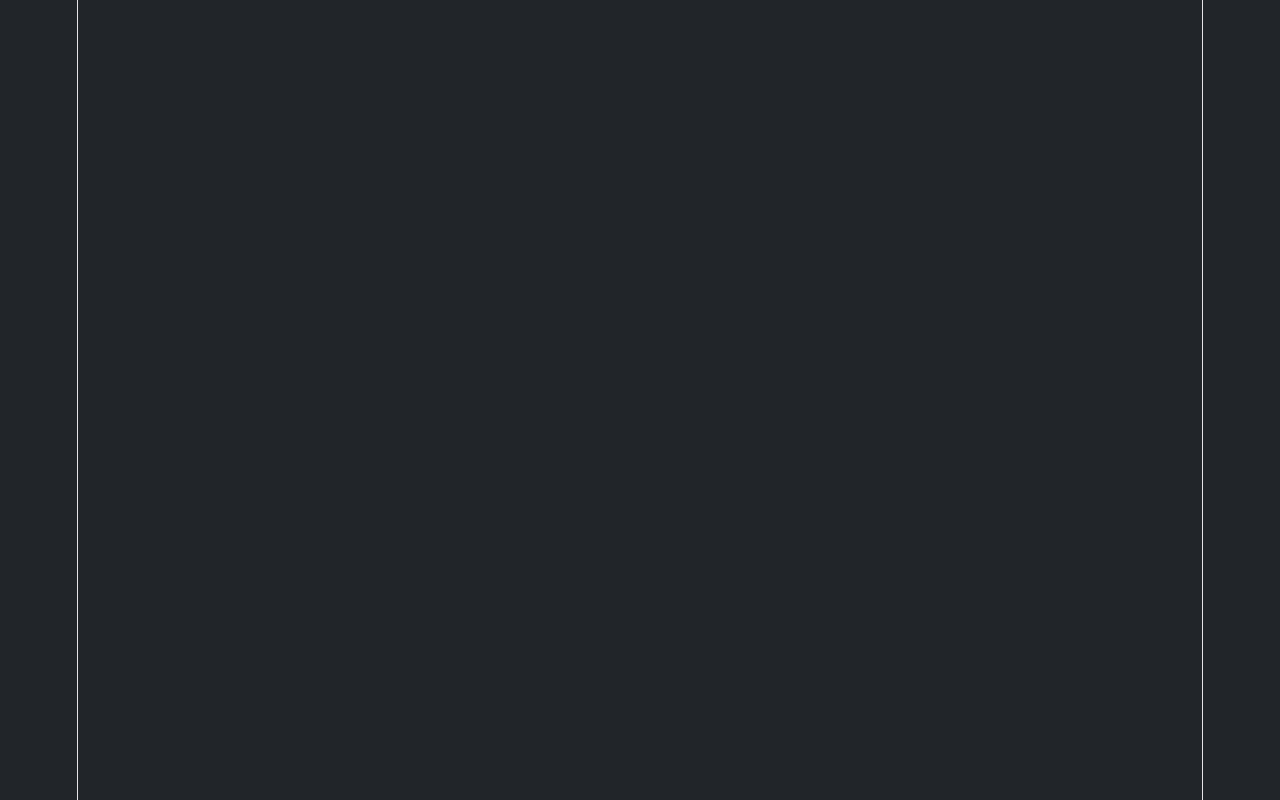
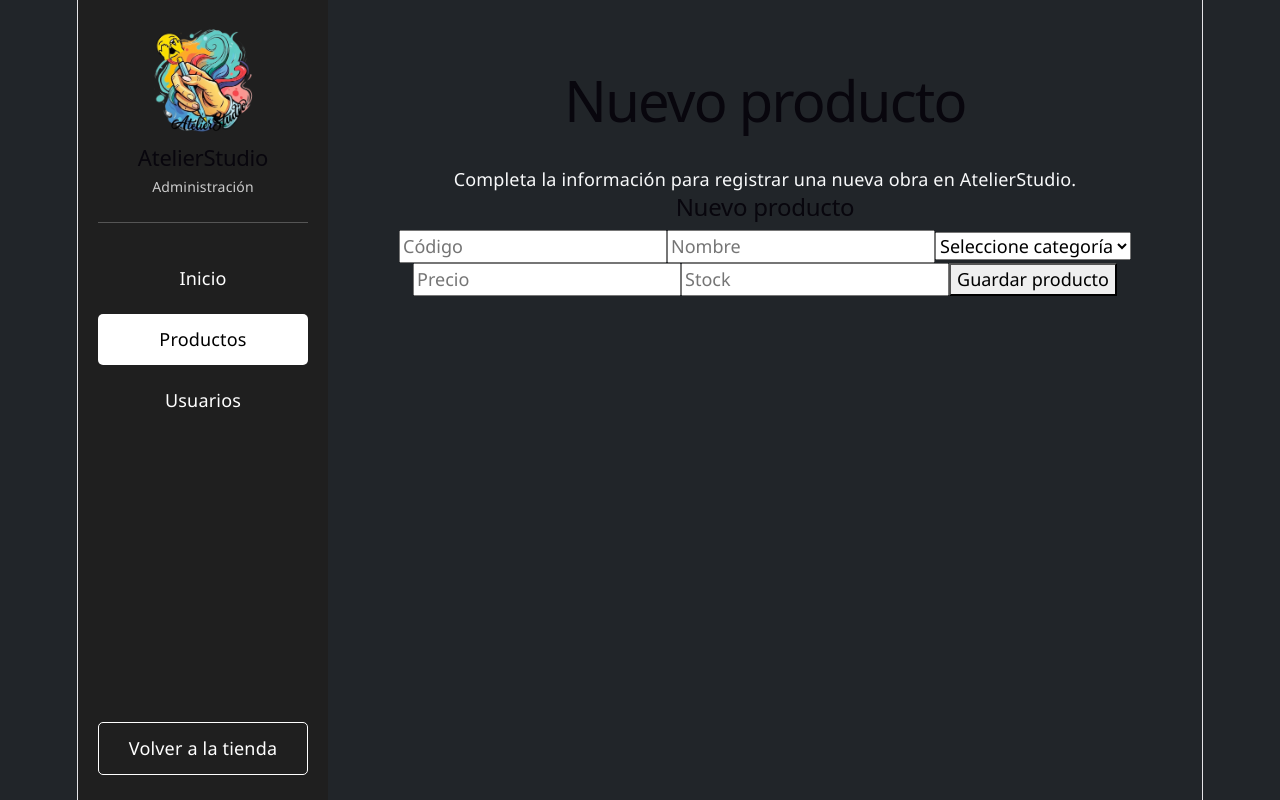
Before and after one commit to Gonza-2103/AtelierStudioReact, a React (Vite) app: page /admin/productos/nuevo in a window 1280 px wide. Before the commit this address had no page. Built offline with nearby package versions, Linux system fonts and the light colour scheme.

Commit message:
Agregar funcionalidad a editar proucto y nuevo producto

```diff
--- a/src/App.jsx
+++ b/src/App.jsx
@@ -1,5 +1,6 @@
 import React from 'react';
 import { Route, Routes } from 'react-router-dom';
+
 
 //Importación de todas las vistas de usuario
 import Portada from './components/user/Portada';
@@ -19,6 +20,9 @@ import Registro_Usuario from './components/user/Registro_Usuario';
 //Rutas de administración existentes
 import InicioAdmin from './pages/admin/InicioAdmin';
 import ProductosAdmin from './pages/admin/ProductosAdmin';
+import UsuariosAdmin from './pages/admin/UsuariosAdmin';
+import EditarProducto from './pages/admin/EditarProducto';
+import NuevoProducto from './pages/admin/NuevoProducto';
 
 function App() {
     return (
@@ -40,9 +44,12 @@ function App() {
             <Route path="/login" element={<Login />} />
             <Route path="/registro_usuario" element={<Registro_Usuario />} />
 
-            {/* Rutas de administración intactas */}
+            {/* Rutas de administración */}
             <Route path="/admin" element={<InicioAdmin />} />
             <Route path="/admin/productos" element={<ProductosAdmin />} />
+            <Route path="/admin/usuarios" element={<UsuariosAdmin />} />
+            <Route path="/admin/productos/nuevo" element={<NuevoProducto />} />
+            <Route path="/admin/productos/editar/:id" element={<EditarProducto />} />
         </Routes>
     );
 }
--- a/src/pages/admin/EditarProducto.jsx
+++ b/src/pages/admin/EditarProducto.jsx
@@ -1,6 +1,33 @@
 import EstructuraAdmin from '../../components/admin/EstructuraAdmin'
+import { useNavigate } from 'react-router-dom'
+import FormularioProducto from '../../components/admin/FormularioProducto'
 
 function EditarProducto() {
+    const navigate = useNavigate()
+
+    function guardarProducto(datosFormulario) {
+
+        const productosGuardados = localStorage.getItem('productos')
+        const productos = productosGuardados
+            ? JSON.parse(productosGuardados)
+            : []
+
+        const productoEditado = {
+            ...datosFormulario,
+            id: Number(datosFormulario.id),
+            precio: Number(datosFormulario.precio),
+            stock: Number(datosFormulario.stock)
+        }
+
+        productos.push(productoEditado)
+
+        localStorage.setItem(
+            'productos',
+            JSON.stringify(productos)
+        )
+
+        navigate('/admin/productos')
+    }
 
     return (
         <EstructuraAdmin>
@@ -14,7 +41,7 @@ function EditarProducto() {
                 </p>
 
                 <div className="contenedor_formulario">
-                    {/* Aquí reutilizaremos FormularioProducto */}
+                    <FormularioProducto alGuardar={guardarProducto} />
                 </div>
 
             </section>
--- a/src/pages/admin/NuevoProducto.jsx
+++ b/src/pages/admin/NuevoProducto.jsx
@@ -1,7 +1,34 @@
 import EstructuraAdmin from '../../components/admin/EstructuraAdmin'
 import FormularioProducto from '../../components/admin/FormularioProducto'
+import { useNavigate } from 'react-router-dom'
 
 function NuevoProducto() {
+
+    const navigate = useNavigate()
+
+    function guardarProducto(datosFormulario) {
+
+    const productosGuardados = localStorage.getItem('productos')
+    const productos = productosGuardados
+        ? JSON.parse(productosGuardados)
+        : []
+
+    const nuevoProducto = {
+        ...datosFormulario,
+        id: Date.now(),
+        precio: Number(datosFormulario.precio),
+        stock: Number(datosFormulario.stock)
+    }
+
+    productos.push(nuevoProducto)
+
+    localStorage.setItem(
+        'productos',
+        JSON.stringify(productos)
+    )
+
+    navigate('/admin/productos')
+}
 
     return (
         <EstructuraAdmin>
@@ -16,7 +43,7 @@ function NuevoProducto() {
                 </p>
 
                 <div className="contenedor_formulario">
-                    <FormularioProducto alGuardar={() => {}} />
+                    <FormularioProducto alGuardar={guardarProducto} />
                 </div>
 
             </section>
```
